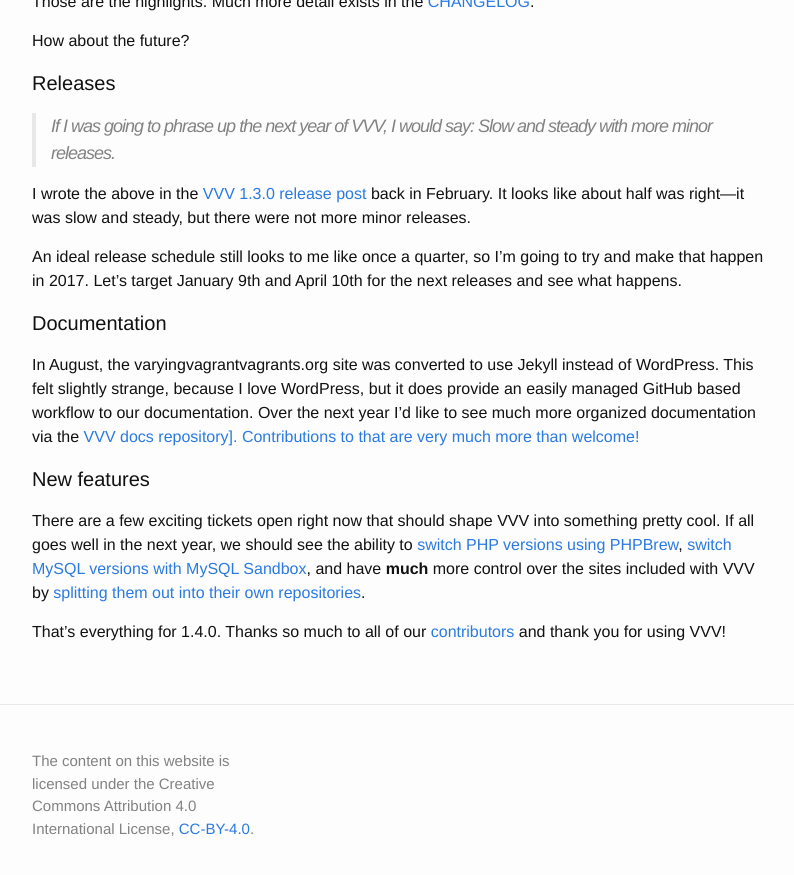
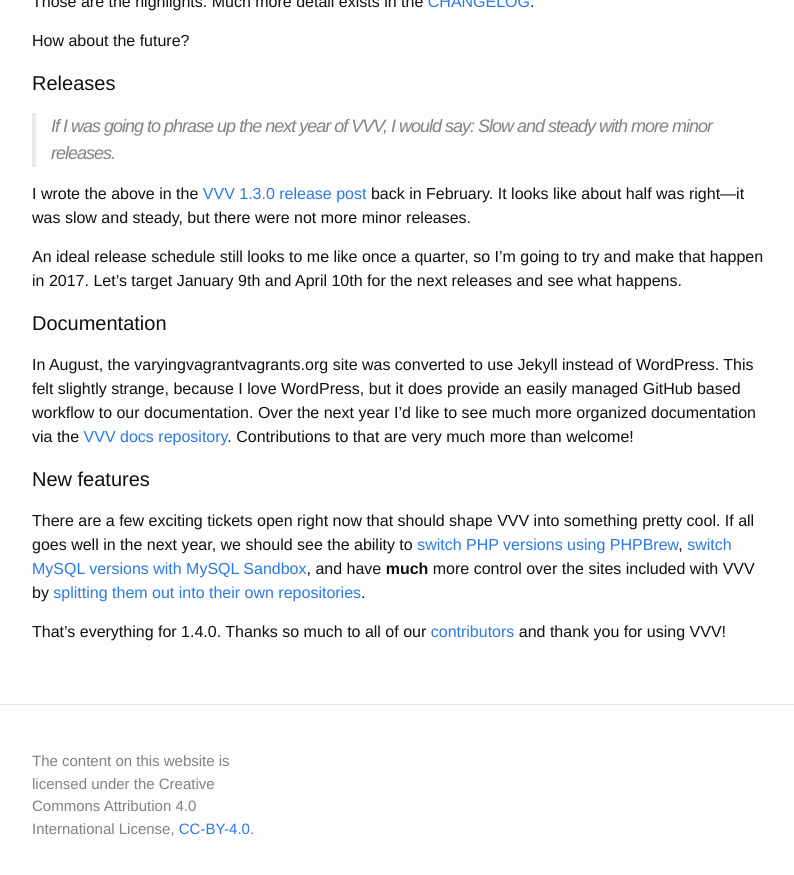
Before and after one commit to Varying-Vagrant-Vagrants/varyingvagrantvagrants.org, a Jekyll site: the page built from _posts/2016-10-31-varying-vagrant-vagrants-1-4-0.md, in a window 1280 px wide and 900 px high, scrolled down 739 px. Shown: the top 875 px of the window, without its empty margins (238-1032 px from the left). Built offline with Jekyll 4.4.1, drawn with Linux system fonts in a browser that asks for light colours.

Commit message:
Fix broken anchor tag

```diff
--- a/_posts/2016-10-31-varying-vagrant-vagrants-1-4-0.md
+++ b/_posts/2016-10-31-varying-vagrant-vagrants-1-4-0.md
@@ -29,7 +29,7 @@ An ideal release schedule still looks to me like once a quarter, so I'm going to
 
 <h4>Documentation</h4>
 
-In August, the varyingvagrantvagrants.org site was converted to use Jekyll instead of WordPress. This felt slightly strange, because I love WordPress, but it does provide an easily managed GitHub based workflow to our documentation. Over the next year I'd like to see much more organized documentation via the <a href="https://github.com/Varying-Vagrant-Vagrants/varyingvagrantvagrants.org">VVV docs repository]. Contributions to that are very much more than welcome!
+In August, the varyingvagrantvagrants.org site was converted to use Jekyll instead of WordPress. This felt slightly strange, because I love WordPress, but it does provide an easily managed GitHub based workflow to our documentation. Over the next year I'd like to see much more organized documentation via the <a href="https://github.com/Varying-Vagrant-Vagrants/varyingvagrantvagrants.org">VVV docs repository</a>. Contributions to that are very much more than welcome!
 
 <h4>New features</h4>
 
```
